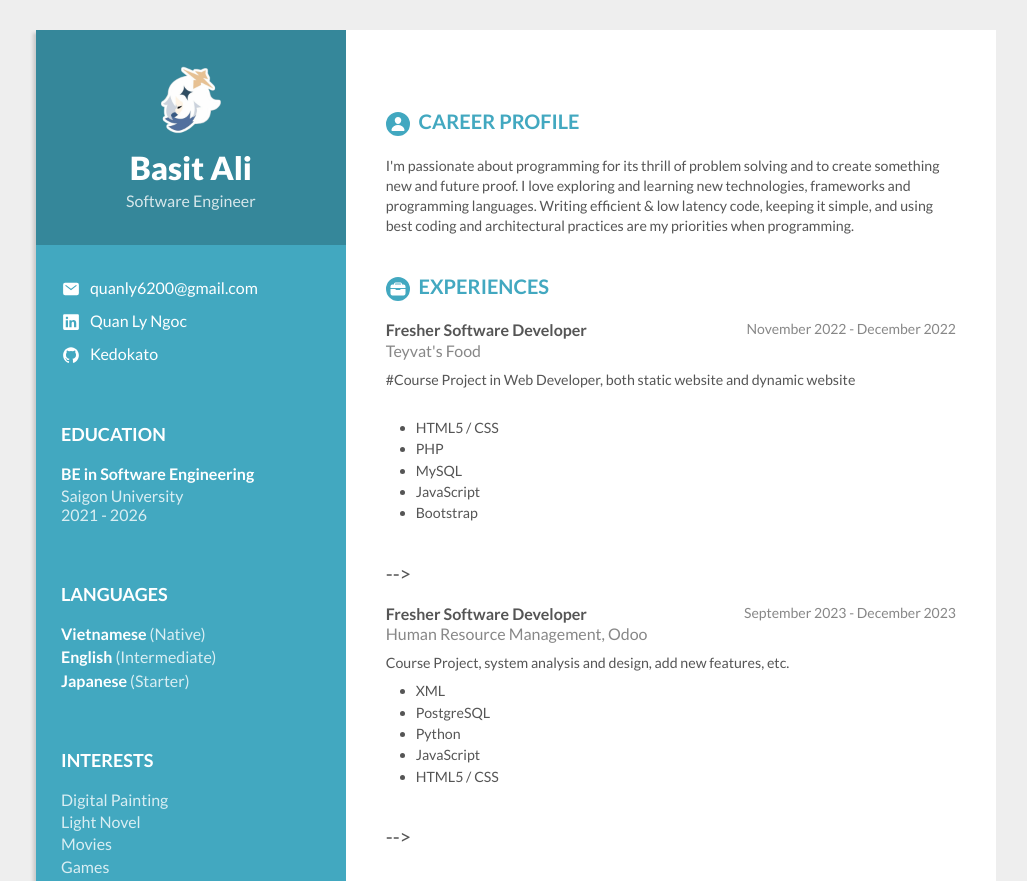
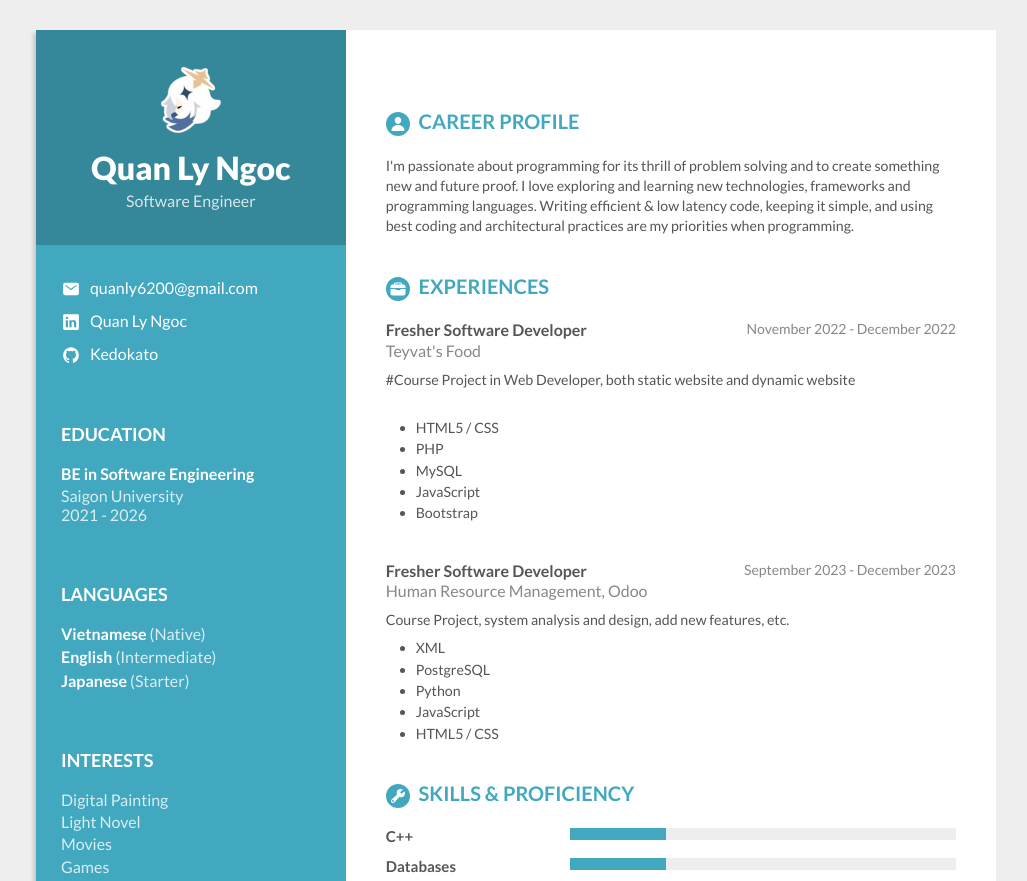
Before and after one commit to KedokatoTafu/quan.github.io, a plain HTML site: page index.html in a window 1280 px wide. Shown: the top 881 px of the page, without its empty margins (124-1151 px from the left). Drawn offline with nearby package versions, Linux system fonts and the light colour scheme.

Commit message:
“init”

```diff
--- a/index.html
+++ b/index.html
@@ -24,7 +24,7 @@
             <div class="col span-1-of-3 personal">
                 <div class="personal-header">
                     <img src="resources/img/profile_pic2.png" alt="Profile picture">
-                    <h1>Basit Ali</h1>
+                    <h1>Quan Ly Ngoc</h1>
                     <p>Software Engineer</p>
                 </div>
                 <div class="personal-details">
@@ -114,7 +114,7 @@
                     <li>JavaScript</li>
                     <li>Bootstrap</li>
                 </ul>
--->
+
 
                 <!-- Railtown -->
                 <div class="exp-head clearfix">
@@ -130,7 +130,7 @@
                     <li>JavaScript</li>
                     <li>HTML5 / CSS</li>
               </ul>
--->
+
 
                 <!-- Intigral -->
 <!--           <div class="exp-head clearfix">
```
